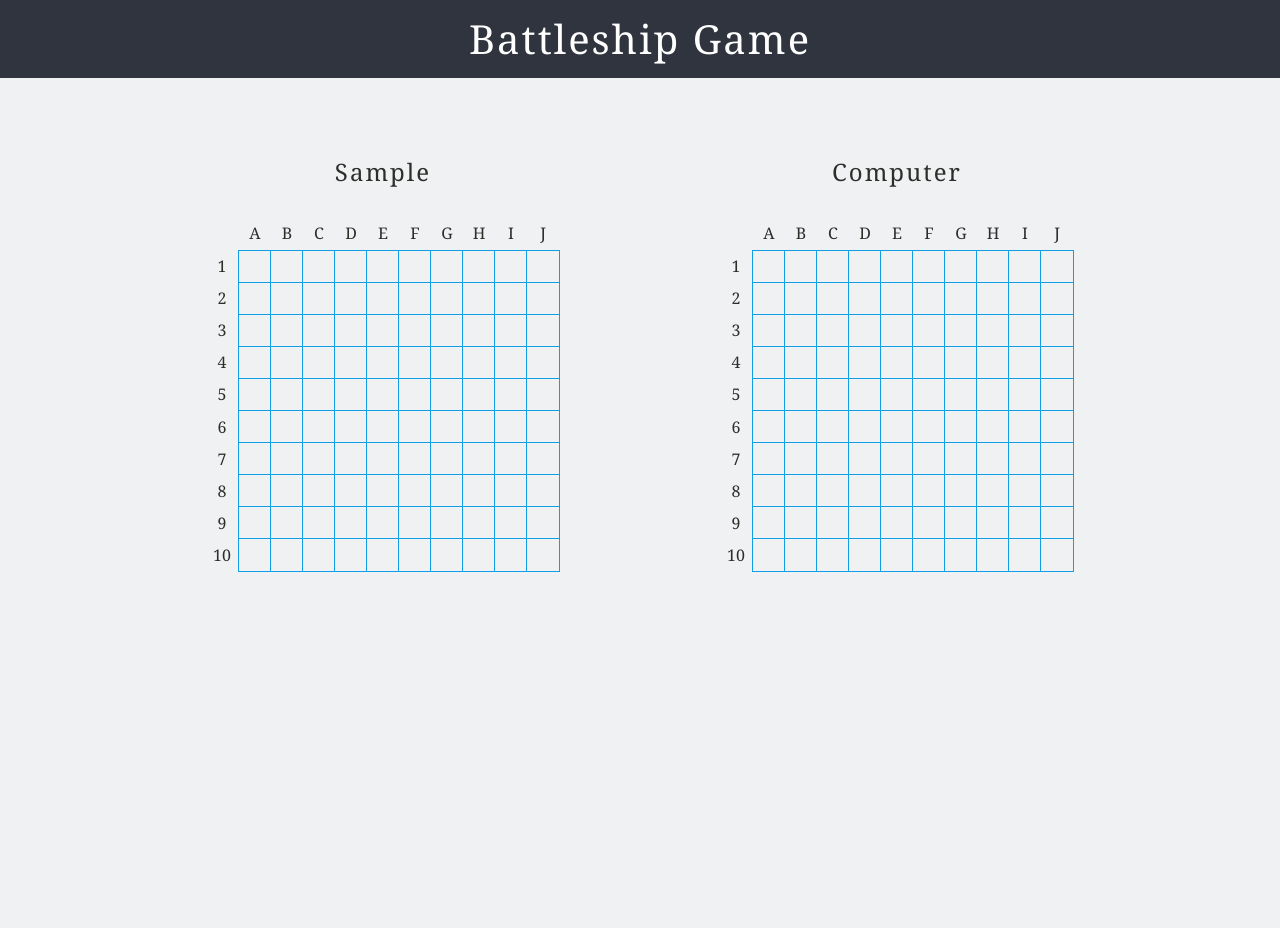
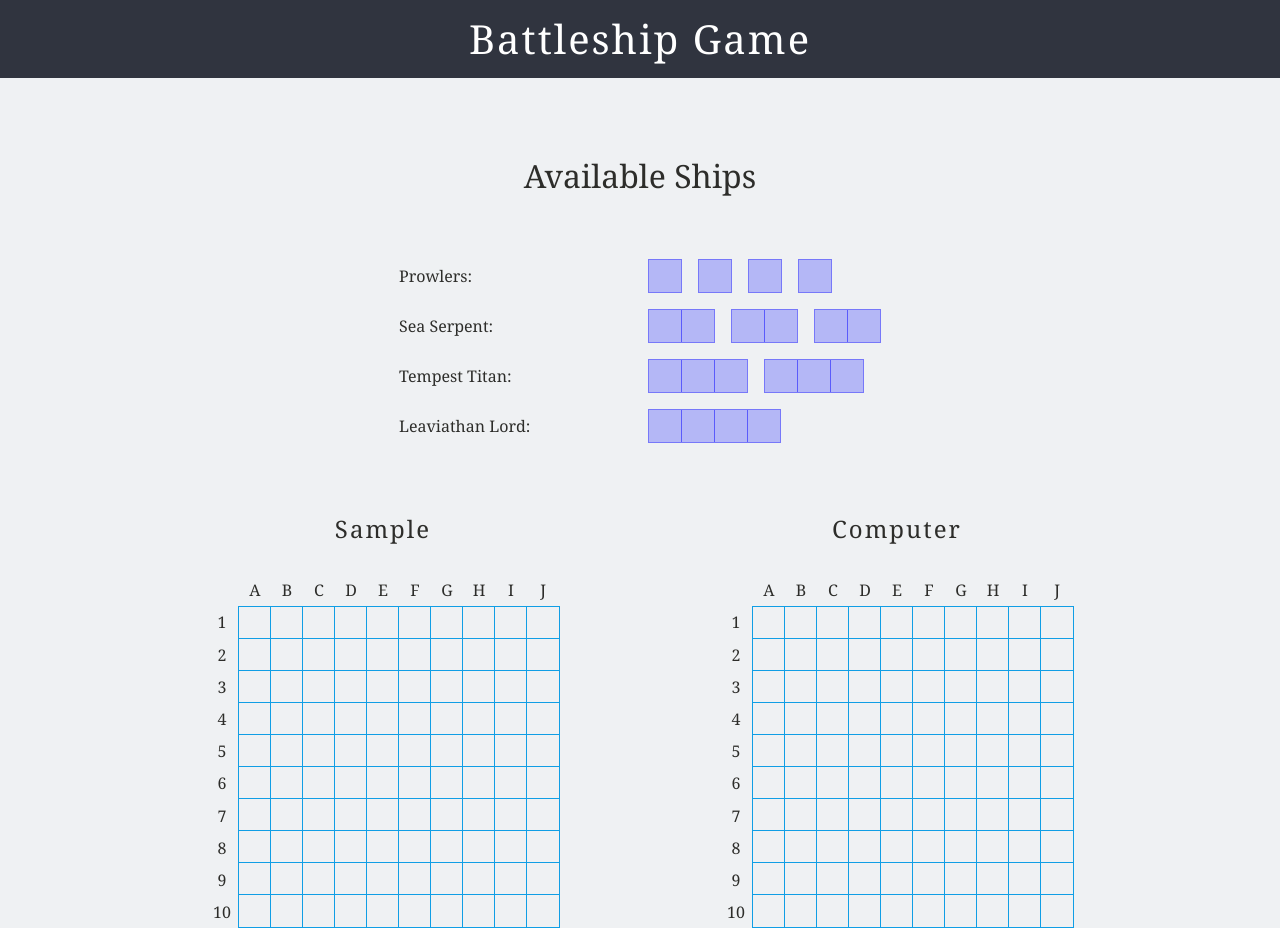
Before and after one commit to Arthwr/battleship-game, a website built with webpack: page src/index.html in a window 1280 px wide. Both pictures are taken after typing "Sample" into the empty fields and a click on the button "Start Game". Before the commit the page ends 800 px from the top, so only its background shows below. Built offline with nearby package versions, Linux system fonts and the light colour scheme.

Commit message:
feat(View): add renderShipSetupMenu method and include it during renderShipSetupView method run
-Add styles for renderSetupElement component

```diff
--- a/src/modules/view/View.js
+++ b/src/modules/view/View.js
@@ -1,6 +1,7 @@
 import grid from "../../components/grid";
 import introElement from "../../components/introElement";
 import resultElement from "../../components/resultElement";
+import shipSetupElement from "../../components/shipSetupElement";
 
 export default class View {
   constructor() {
@@ -27,6 +28,11 @@ export default class View {
     const combinedGridHTML = grid(players);
     this.gameContainer.innerHTML = combinedGridHTML;
     this.gameGrid = document.querySelectorAll(".grid");
+  }
+
+  renderShipSetupMenu() {
+    const shipMenu = shipSetupElement();
+    this.gameWrapper.prepend(shipMenu);
   }
 
   renderResult(winner) {
@@ -90,6 +96,7 @@ export default class View {
 
   renderShipSetupView(players) {
     this.renderGrid(players);
+    this.renderShipSetupMenu();
   }
 
   renderGameView(players, currentPlayer) {
--- a/src/styles/index.css
+++ b/src/styles/index.css
@@ -9,6 +9,7 @@
   --text: #2d2d2a;
   --btn: #c8cef9;
   --disabled: #aaa;
+  --ship-border: rgba(0, 0, 255, 0.5);
 
   font-family: Charter, "Bitstream Charter", "Sitka Text", Cambria, serif;
   font-weight: normal;
@@ -195,7 +196,49 @@ form > button:active {
   position: relative;
 }
 
-/* Ship */
+/* Ship setup Menu */
+#ship-menu {
+  display: flex;
+  margin-bottom: 2.5rem;
+  width: 100%;
+  flex-direction: column;
+  align-items: center;
+}
+
+#ship-menu h2 {
+  margin: 0 0 4rem;
+}
+
+#ship-menu > div {
+  display: grid;
+  grid-template-columns: 1fr 1fr;
+  grid-template-rows: 1fr 1fr;
+  align-items: center;
+  gap: 1rem;
+  font-size: 1rem;
+}
+
+.ships-wrapper {
+  display: flex;
+  gap: 1rem;
+}
+
+.game-object {
+  display: flex;
+  border: 1px solid var(--ship-border);
+}
+
+.game-object > .ship {
+  height: 2rem;
+  width: 2rem;
+  background-color: var(--ship);
+}
+
+.game-object > .ship:not(:last-child) {
+  border-right: 1px solid var(--ship-border);
+}
+
+/* In-game Ship */
 .game-cell.ship {
   background-color: var(--ship);
 }
```
